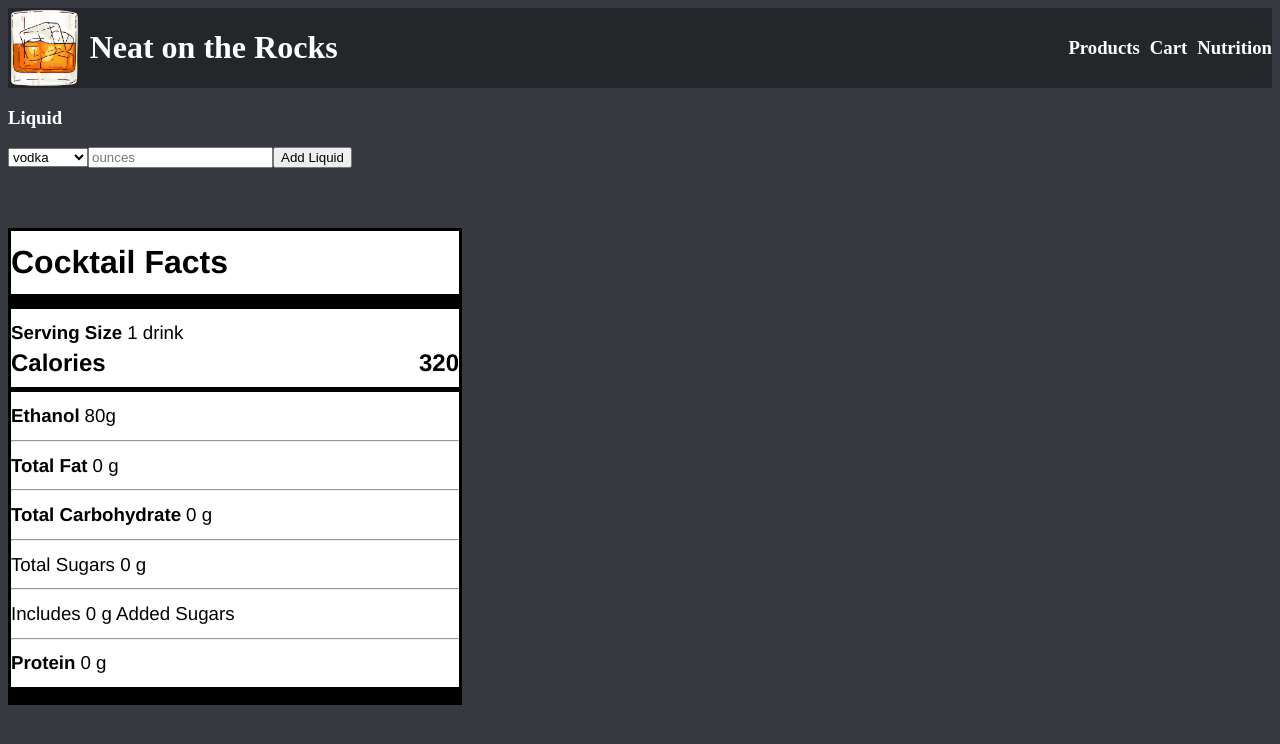
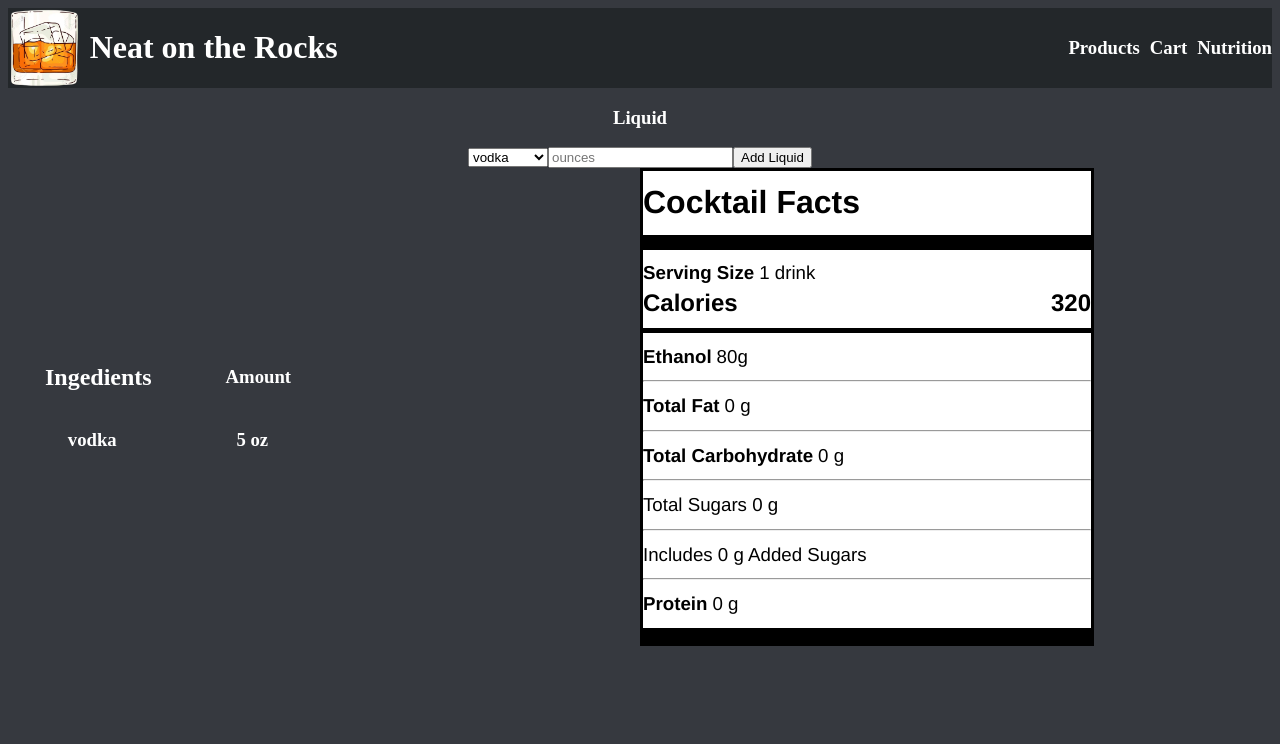
Before and after one commit to aldoportillo/NeatontheRocks, a React (Create React App) app: page /macro in a window 1280 px wide. Both pictures are taken after typing "5" into the empty fields and a click on the button "Add Liquid". Shown: the top 744 px of the page. Built offline with nearby package versions, Linux system fonts and the light colour scheme.

Commit message:
Make Nutrition responsive

```diff
--- a/src/components/SpecList.js
+++ b/src/components/SpecList.js
@@ -4,7 +4,7 @@ export default function SpecList({name, ounces}) {
   return (
     <div className='spec-list'>
         <h3>{name}</h3>
-        <h3>{ounces}</h3>
+        <h3>{ounces} oz</h3>
     </div>
   )
 }
--- a/src/index.css
+++ b/src/index.css
@@ -102,21 +102,46 @@ h1, h3{
 
 /*For Macro Page */
 
+.nutrition-page{
+  display: flex;
+  flex-direction: column;
+  justify-content: center;
+  align-items: center;
+}
+
+.nutrition-page > .form {
+  grid-column: 1/3;
+  display: flex;
+  flex-direction: column;
+  justify-content: center;
+  align-items: center;
+}
+
+.spec-list-container {
+  color: white;
+}
 .spec-list{
   display: flex;
   justify-content: space-around;
   align-items: center;
+  width: 80vw;
+}
 
-}
-.spec-list > h3{
-  color: #36393f;
+
+@media only screen and (min-width:1025px) {
+
+  .nutrition-page{
+    display: grid;
+    grid-template-columns: repeat(2, 1fr);
+    grid-template-rows: 2fr, 5fr;
+  }
 }
 
 /*Start Nutrition Facts CSS */
 
 .label-container{
   background-color: white;
-  width: 35vw;
+  width: 80vw;
   border: 3px solid black;
   font-family: Helvetica;
 }
@@ -158,3 +183,17 @@ h1, h3{
   height: 5px;
   background-color: black;
 }
+
+@media only screen and (min-width:1025px) {
+
+  .label-container{
+    background-color: white;
+    width: 35vw;
+    border: 3px solid black;
+    font-family: Helvetica;
+  }
+
+  .spec-list{
+    width: 25vw;
+  }
+}
--- a/src/pages/Macro.js
+++ b/src/pages/Macro.js
@@ -23,6 +23,10 @@ export default function Macro () {
             <LiquidForm setCocktail={setCocktail} cocktail={cocktail}/>
             </div>
             <div className='spec-list-container'>
+                <div className='spec-list thead'>
+                    <h2>Ingedients</h2>
+                    <h3>Amount</h3>
+                </div>
                 {renderSpecList}
             </div>
             <div className='nutrition-label'>
```
